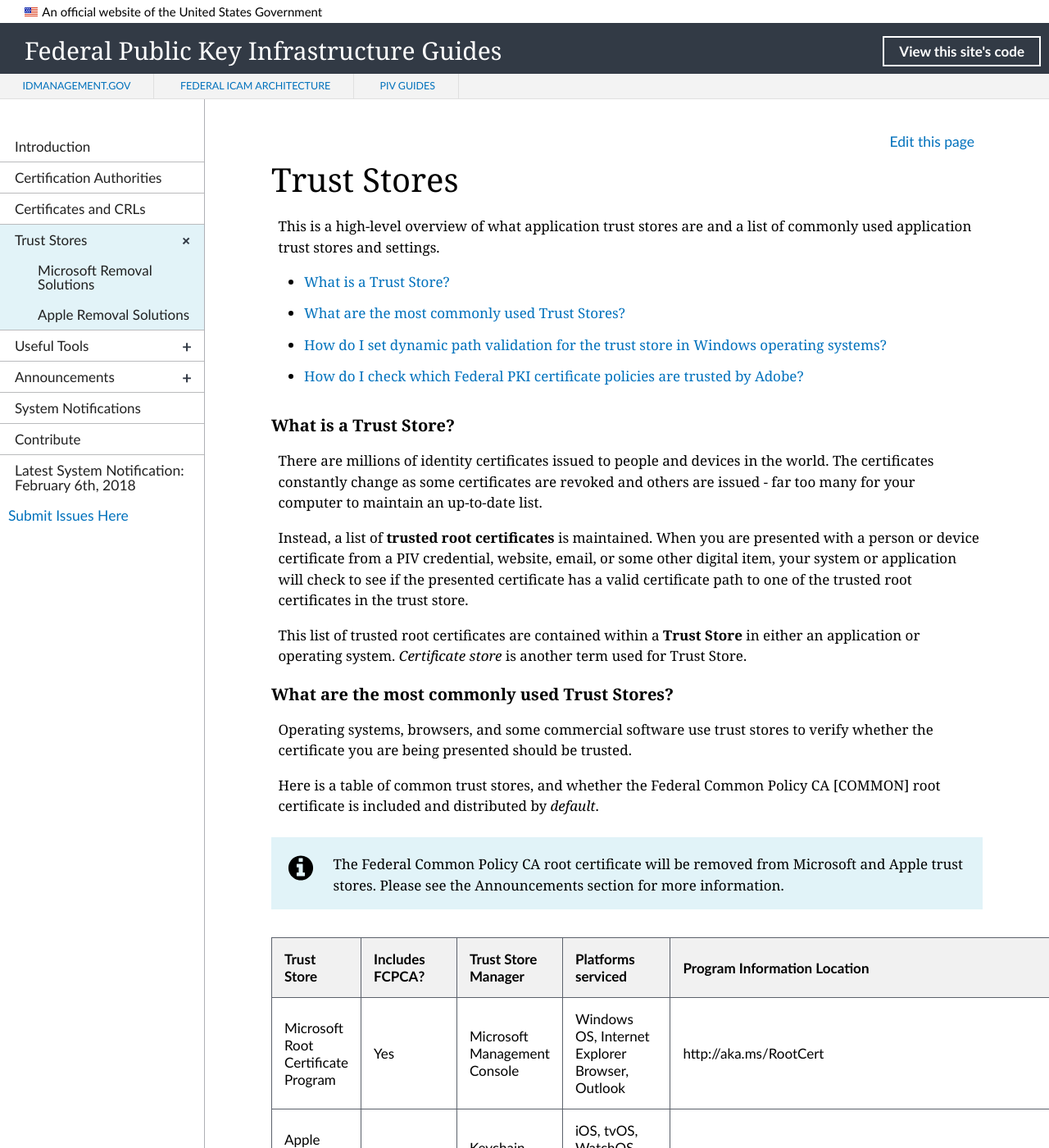
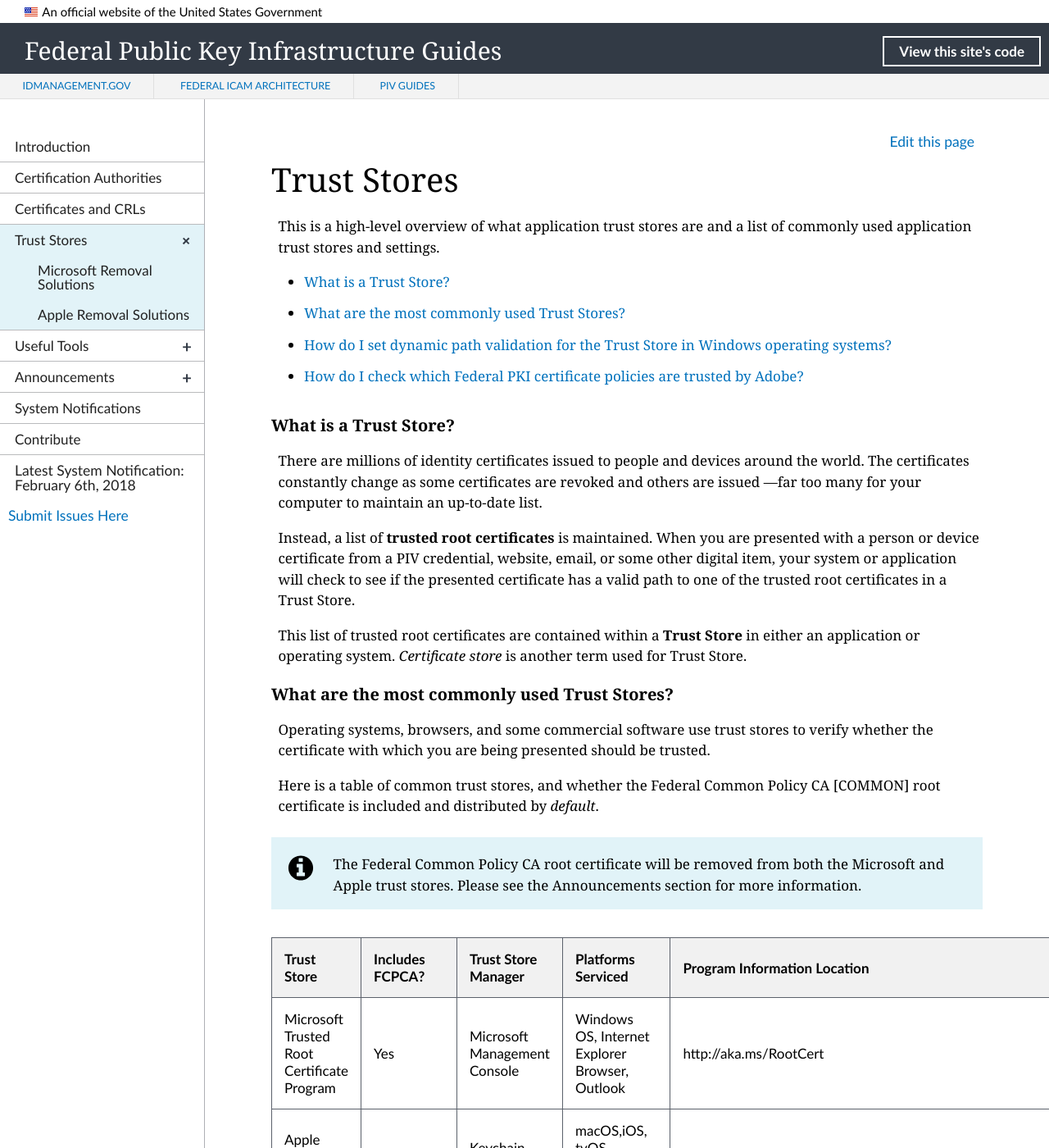
Before and after one commit to GSA/fpki-guides, a Jekyll site: the page built from _truststores/00_index.md, in a window 1280 px wide and 1400 px high. Shown: the whole window at 82% size. Built offline with Jekyll 4.4.1, drawn with Linux system fonts in a browser that asks for light colours; nearby versions of some CDN libraries; library files that are not in the unit come from our copies; some of the changed text lies outside the part shown.

Commit message:
Update 00_index.md
Incorporating updates from celeste!

```diff
--- a/_truststores/00_index.md
+++ b/_truststores/00_index.md
@@ -9,38 +9,38 @@
 
 * [What is a Trust Store?](#what-is-a-trust-store)
 * [What are the most commonly used Trust Stores?](#what-are-the-most-commonly-used-trust-stores)
-* [How do I set dynamic path validation for the trust store in Windows operating systems?](#how-do-i-set-dynamic-path-validation-for-the-trust-store-in-windows-operating-systems)
+* [How do I set dynamic path validation for the Trust Store in Windows operating systems?](#how-do-i-set-dynamic-path-validation-for-the-trust-store-in-windows-operating-systems)
 * [How do I check which Federal PKI certificate policies are trusted by Adobe?](#how-do-i-check-which-federal-pki-certificate-policies-are-trusted-by-adobe)
 
 
 ### What is a Trust Store?
-There are millions of identity certificates issued to people and devices in the world.  The certificates constantly change as some certificates are revoked and others are issued - far too many for your computer to maintain an up-to-date list.
+There are millions of identity certificates issued to people and devices around the world.  The certificates constantly change as some certificates are revoked and others are issued &mdash;far too many for your computer to maintain an up-to-date list.
 
-Instead, a list of **trusted root certificates** is maintained.  When you are presented with a person or device certificate from a PIV credential, website, email, or some other digital item, your system or application will check to see if the presented certificate has a valid certificate path to one of the trusted root certificates in the trust store.
+Instead, a list of **trusted root certificates** is maintained.  When you are presented with a person or device certificate from a PIV credential, website, email, or some other digital item, your system or application will check to see if the presented certificate has a valid path to one of the trusted root certificates in a Trust Store.
 
 This list of trusted root certificates are contained within a **Trust Store** in either an application or operating system.   _Certificate store_ is another term used for Trust Store.
 
 ### What are the most commonly used Trust Stores?
-Operating systems, browsers, and some commercial software use trust stores to verify whether the certificate you are being presented should be trusted.
+Operating systems, browsers, and some commercial software use trust stores to verify whether the certificate with which you are being presented should be trusted.
 
 Here is a table of common trust stores, and whether the Federal Common Policy CA [COMMON] root certificate is included and distributed by _default_.
 
-{% include alert-info.html content="The Federal Common Policy CA root certificate will be removed from Microsoft and Apple trust stores.  Please see the Announcements section for more information. " %}
+{% include alert-info.html content="The Federal Common Policy CA root certificate will be removed from both the Microsoft and Apple trust stores.  Please see the Announcements section for more information. " %}
 
-Trust Store|Includes FCPCA?|Trust Store Manager|Platforms serviced|Program Information Location
+Trust Store|Includes FCPCA?|Trust Store Manager|Platforms Serviced|Program Information Location
 ---|---|---|---|---
-Microsoft Root Certificate Program|Yes|Microsoft Management Console|Windows OS, Internet Explorer Browser, Outlook|http://aka.ms/RootCert
-Apple Root Certificate Program|Yes|Keychain Access utility|iOS, tvOS, WatchOS, macOS, Safari Browser|https://www.apple.com/certificateauthority/ca_program.html
+Microsoft Trusted Root Certificate Program|Yes|Microsoft Management Console|Windows OS, Internet Explorer Browser, Outlook|http://aka.ms/RootCert
+Apple Root Certificate Program|Yes|Keychain Access Utility|macOS,iOS, tvOS, WatchOS, Safari Browser|https://www.apple.com/certificateauthority/ca_program.html
 Mozilla Network Security Services (NSS)|No |Browser Trust Store|Firefox, Thunderbird, Linux Operating Systems|https://www.mozilla.org/en-US/about/governance/policies/security-group/certs/policy/
 Adobe Approved Trust List|Yes|Application Trust Store|Adobe Acrobat|https://helpx.adobe.com/acrobat/kb/approved-trust-list2.html
 Java Root Certificate Program|No (pending application)|Java Applet|Java Distributions|http://www.oracle.com/technetwork/java/javase/javasecarootcertsprogram-1876540.html
 Google|No|Google Admin Console|Chrome Browser, Android, and ChromiumOS|https://www.chromium.org/Home/chromium-security/root-ca-policy
 Opera|No longer operates its own program and relies upon Mozilla.
 
-{% include alert-info.html content="Google Chrome uses the trust store of the operating system on Windows, Apple and Android systems. Linux-based systems distribute the Mozilla NSS Library which may be modified by each version of Linux." %}
+{% include alert-info.html content="Google Chrome uses the Trust Store of the operating system on Windows, Apple, and Android systems. Linux-based systems distribute the Mozilla NSS Library which may be modified by each version of Linux." %}
 
 
-### How do I set dynamic path validation for the trust store in Windows operating systems?
+### How do I set dynamic path validation for the Trust Store in Windows operating systems?
 
 With dynamic path validation (as opposed to static path validation), the certificate validation libraries will build the certificate chain based on the Authority Information Access (AIA) entry in the certificate.
 
```
Also changed, not shown: other parts of _truststores/00_index.md (+5 -5 lines).
